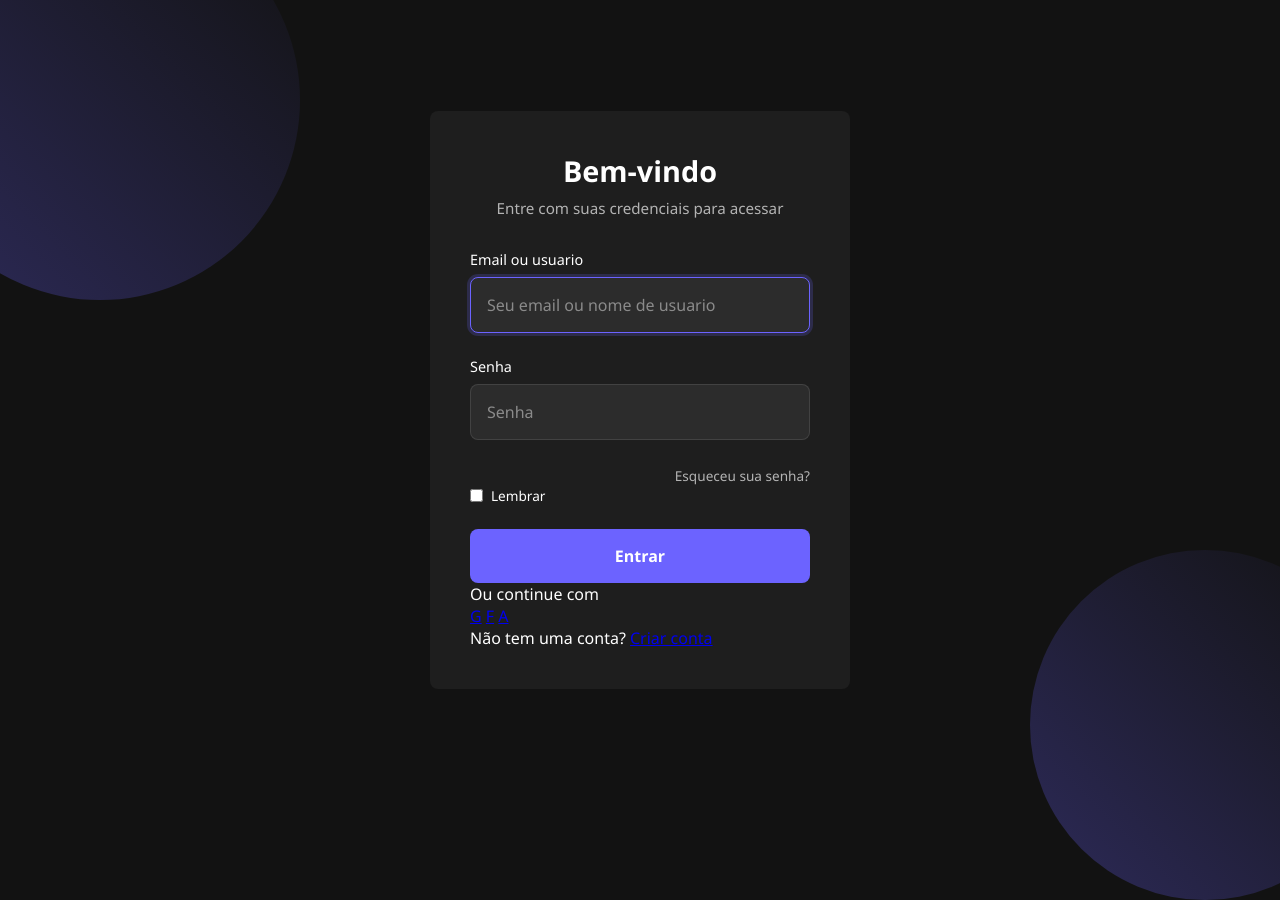
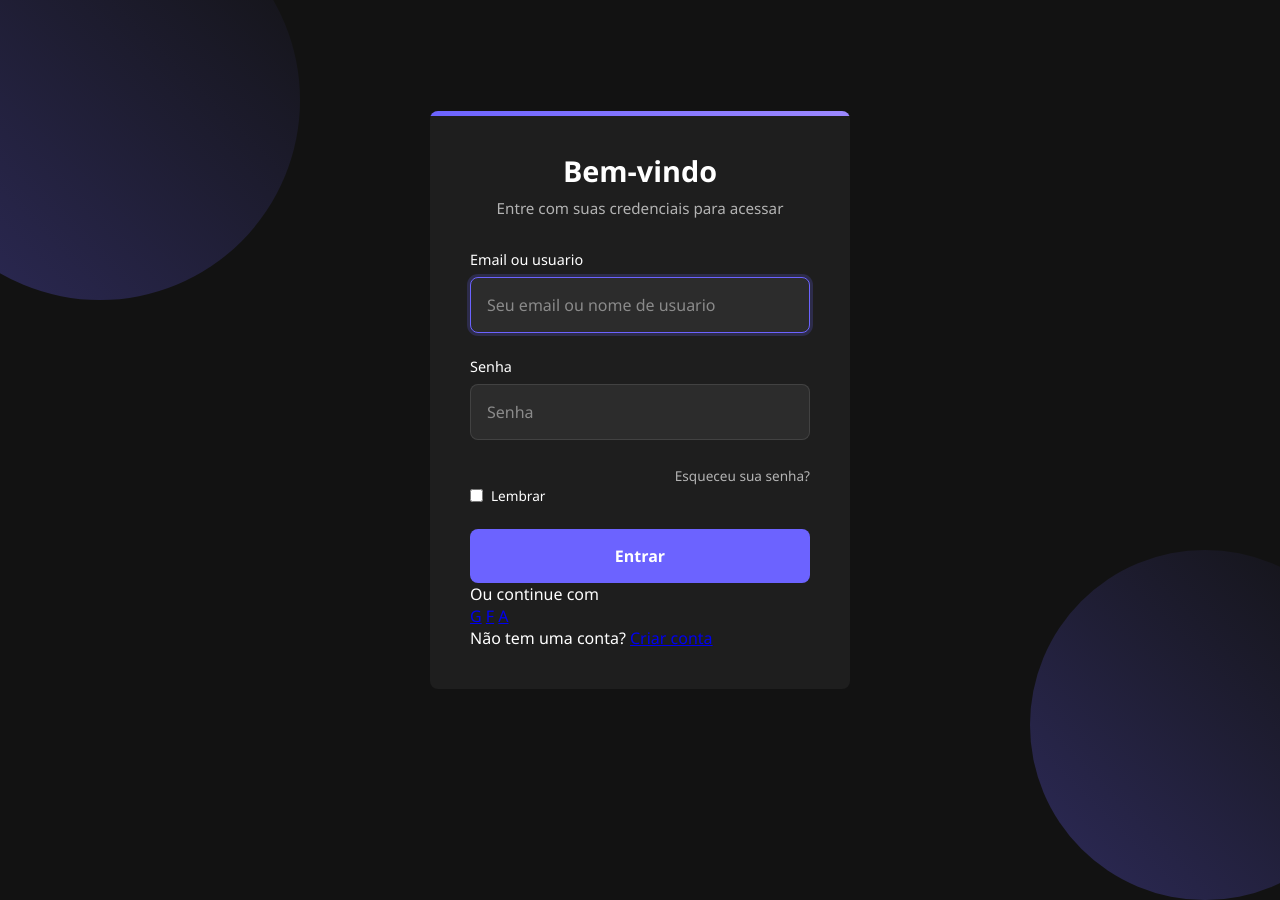
Before and after one commit to NightHudson/tela-de-login, a plain HTML site: page index.html in a window 1280 px wide. Shown: the top 900 px of the page. Drawn offline with Linux system fonts and the light colour scheme.

Commit message:
correção login

```diff
--- a/css/login.css
+++ b/css/login.css
@@ -9,7 +9,7 @@
     overflow: hidden;
 }
 
-.Login-container::before {
+.login-container::before {
     content: '';
     position: absolute;
     top: 0;
```
